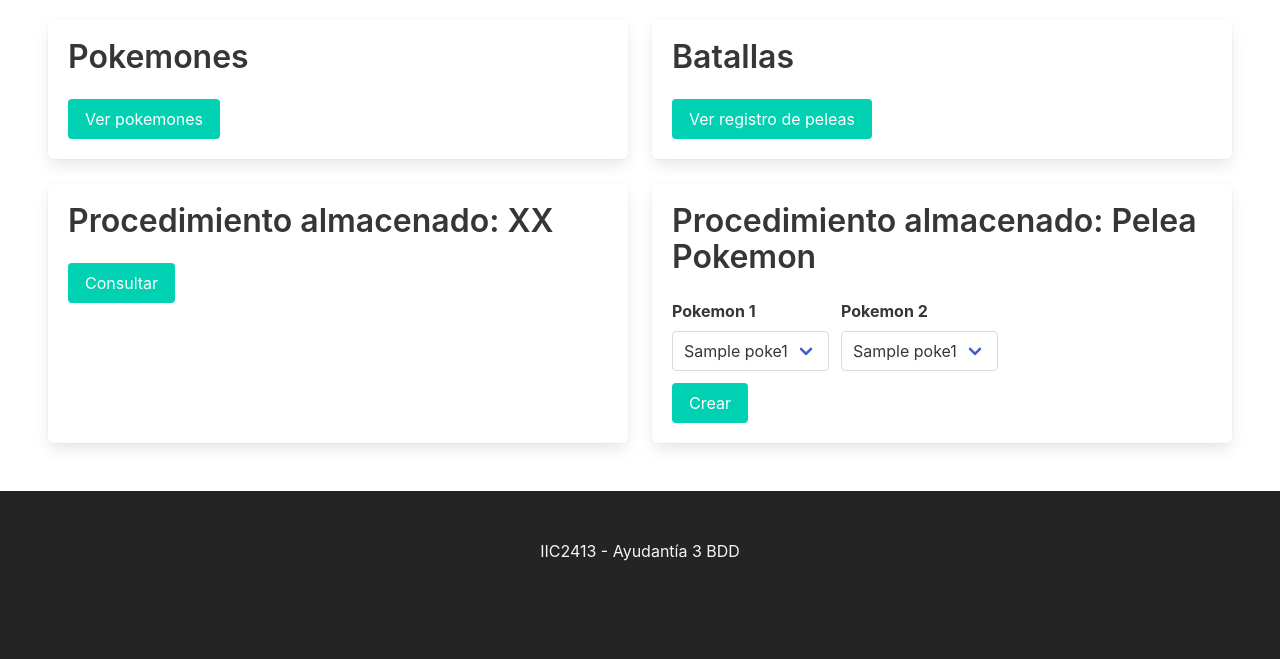
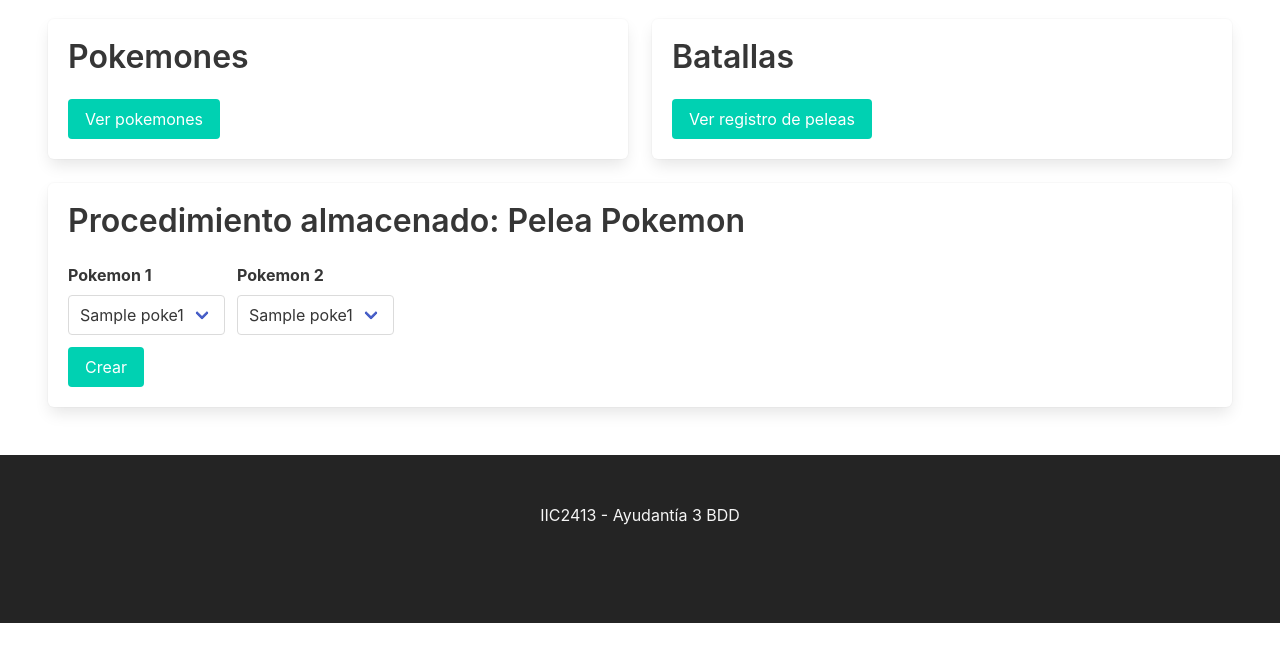
Before and after one commit to benjavicente/IIC2413-proyecto-ayudantia-5, a PHP site: page /index.php in a window 1280 px wide. Shown: the part 643-1302 px from the top of the page. After the commit the page ends 1266 px from the top, so only its background shows below. Run offline with PHP 8.4, Linux system fonts and the light colour scheme; the visitor is signed in with stand-in values (Sample User, id 1); tables that the repository leaves empty hold one stand-in row (values such as "Sample post"); some libraries are stand-ins or nearby versions.

Commit message:
chore: cleanup

```diff
--- a/proyecto-1/Sites/__init__.php
+++ b/proyecto-1/Sites/__init__.php
@@ -27,7 +27,7 @@ function go_home() {
  * Ejemplo de componentes, donde uno llama a la función y se genera HTML
  * NOTA: Aunque esto esta funcional, el nombre de las columnas es el mismo
  *       que en la BDD, se podria modificar para poder elegir que nombre mostrar.
- *       [Ver DOStatement::fetch - https://www.php.net/manual/es/pdostatement.fetch.php]
+ *       [[Ver PDOStatement::fetch](https://www.php.net/manual/es/pdostatement.fetch.php)]
  *
  * @param PDOStatement $query
 */
--- a/proyecto-1/Sites/index.php
+++ b/proyecto-1/Sites/index.php
@@ -1,4 +1,10 @@
-<?php require_once("./__init__.php") ?>
+<?php
+require_once("./__init__.php");
+
+// Hay que obtener los pokemones a elegir
+$query = $DB1->query('SELECT id, name FROM poke1;');
+$pokemones = $query->fetchAll(PDO::FETCH_ASSOC);
+?>
 
 <?php include('./templates/header.php'); ?>
 
@@ -49,20 +55,7 @@
     <div class="tile is-ancestor">
       <div class="tile is-parent">
         <div class="tile is-child box">
-          <h2 class="title">Procedimiento almacenado: XX</h2>
-          <form action='./queries/bdd1.php' method='GET'>
-            <input class='button is-primary' type='submit' value='Consultar'>
-          </form>
-        </div>
-      </div>
-      <div class="tile is-parent">
-        <div class="tile is-child box">
           <h2 class="title">Procedimiento almacenado: Pelea Pokemon</h2>
-          <?php
-          // Hay que obtener los pokemones a elegir
-          $query = $DB1->query('SELECT id, name FROM poke1;');
-          $pokemones = $query->fetchAll(PDO::FETCH_ASSOC);
-          ?>
           <form action='./consultas/crear_pelea_pokemon.php' method='POST'>
             <div class="field is-grouped is-grouped-multiline">
               <div class="control">
--- a/proyecto-1/Sites/templates/header.php
+++ b/proyecto-1/Sites/templates/header.php
@@ -9,10 +9,6 @@
   <meta name="viewport" content="width=device-width, initial-scale=1">
   <link rel="stylesheet" href="https://cdn.jsdelivr.net/npm/bulma@0.9.3/css/bulma.min.css">
   <link rel='stylesheet' href="/~grupo157/styles/style.css">
-  <link rel="icon" href="/~grupo157/favicon.svg">
-  <meta property="og:title" content="Ayudantía 5 - PokeDB" />
-  <meta property="og:type" content="website" />
-  <meta property="og:image" content="https://fondosmil.com/fondo/14762.jpg" />
 </head>
 
 <body>
--- a/proyecto-1/sql/funciones/pelea_pokemon.sql
+++ b/proyecto-1/sql/funciones/pelea_pokemon.sql
@@ -1,4 +1,4 @@
-CREATE OR REPLACE FUNCTION new_pokemon_showdowns
+CREATE OR REPLACE FUNCTION new_pokemon_showdown
   (p1_id integer, p2_id integer, OUT w_name varchar, OUT attacks integer)
   -- Arriba se espesificó que se entrega w_name como OUTput
   LANGUAGE plpgsql AS $$
@@ -44,7 +44,7 @@ BEGIN
   END LOOP;
 
   -- Una vez terminada la pelea, se ve el ganador
-  attacks := current_turn - 1;
+  attacks := current_turn;
   IF pokemon1_current_hp > 0 THEN
     w_name := pokemon1.name;
     -- Se crea el registro
@@ -55,6 +55,7 @@ BEGIN
     );
   ELSE
     w_name := pokemon2.name;
+    -- Se crea el registro
     INSERT INTO pokemon_showdowns (
       winner_id, winner_hp, looser_id, looser_hp, number_of_atacks
     ) VALUES (
```
